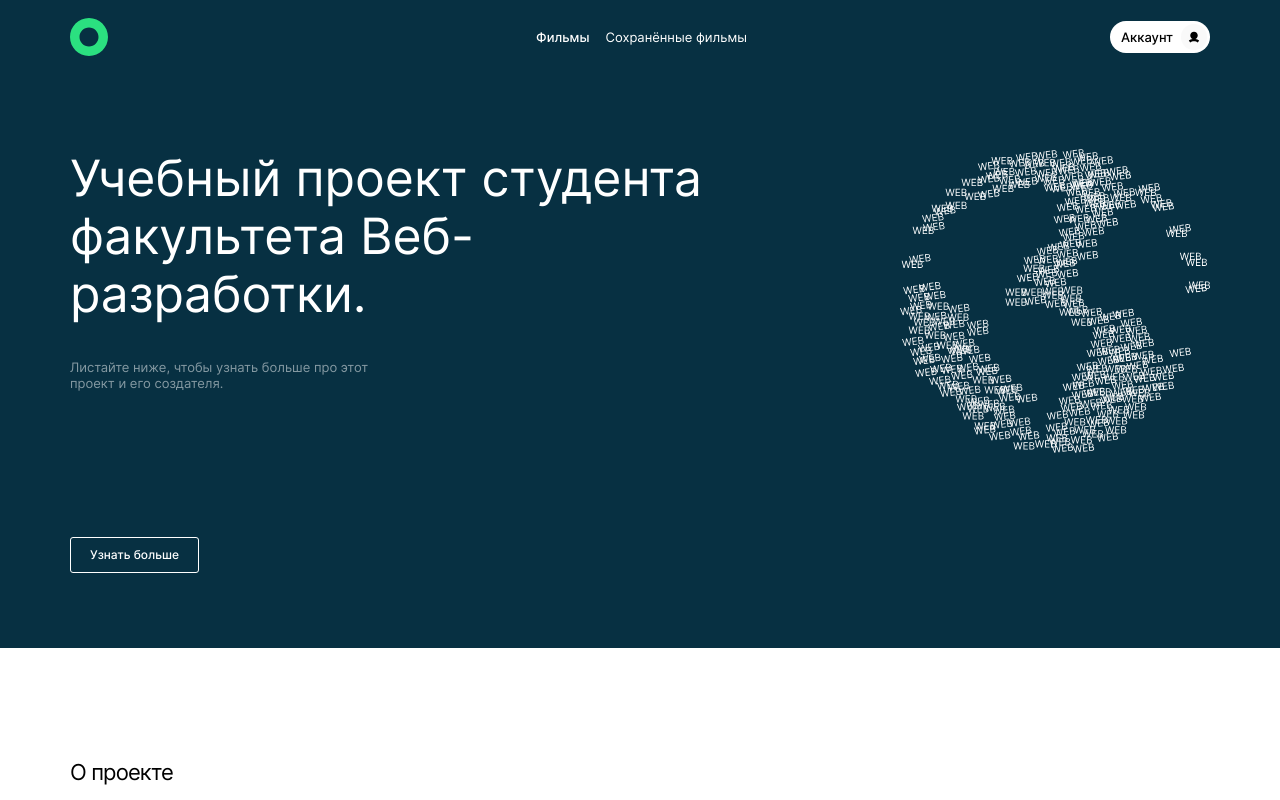
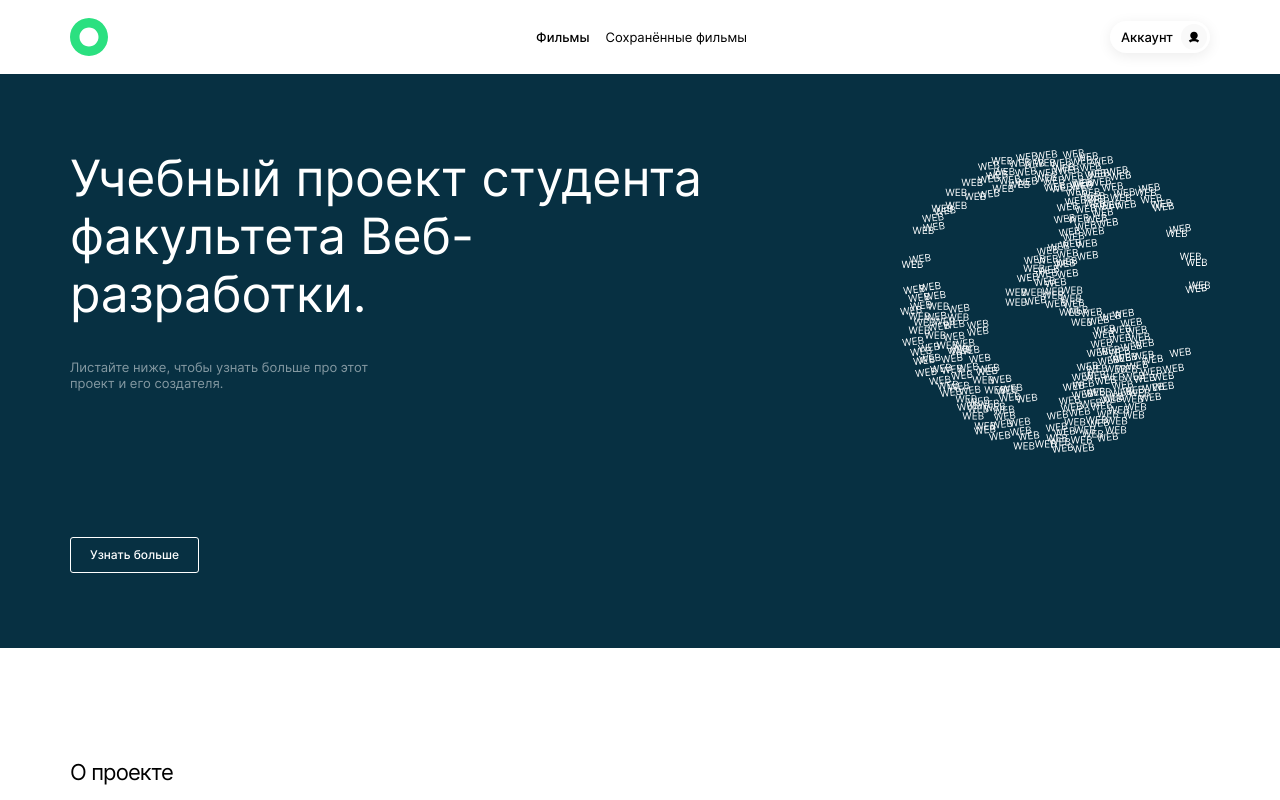
Before and after one commit to Rodzy28/movies-explorer-frontend, a React (Create React App) app: page / in a window 1280 px wide. Shown: the top 800 px of the page. Built offline with nearby package versions, Linux system fonts and the light colour scheme.

Commit message:
Смена цвета шапки по Логину

```diff
--- a/src/components/Header/Header.css
+++ b/src/components/Header/Header.css
@@ -3,6 +3,9 @@
   display: flex;
   justify-content: center;
   align-items: center;
+}
+
+.header_dark {
   background-color: #073042;
 }
 
--- a/src/components/Header/Header.jsx
+++ b/src/components/Header/Header.jsx
@@ -4,8 +4,9 @@ import logo from '../../images/logo.svg';
 import Navigation from '../Navigation/Navigation';
 
 export default function Header({ loggedIn }) {
+
   return (
-    <header className="header">
+    <header className={`header ${!loggedIn ? 'header_dark' : ''}`}>
       <div className='header__container'>
         <Link to='/' className='header__logo'>
           <img className='header__logo-size' src={logo} alt='Логотип' />
--- a/src/components/Navigation/Navigation.css
+++ b/src/components/Navigation/Navigation.css
@@ -1,5 +1,4 @@
 .navigation {
-  color: #FFF;
   display: flex;
   margin-left: 65px;
 }
@@ -29,7 +28,7 @@
 
 .navigation__link {
   text-decoration: none;
-  color: white;
+  color: #000;
 }
 
 .navigation__button {
@@ -50,6 +49,7 @@
   box-sizing: border-box;
   padding-left: 11px;
   transition: opacity .3s;
+  box-shadow: 0px 3px 14px 0px rgba(0, 0, 0, 0.08);
 }
 
 .navigation__button-icon {
@@ -65,4 +65,5 @@
 
 .navigation__button:hover {
   opacity: .7;
+  box-shadow: 0px 3px 14px 10px rgba(0, 0, 0, 0.08);
 }
```
